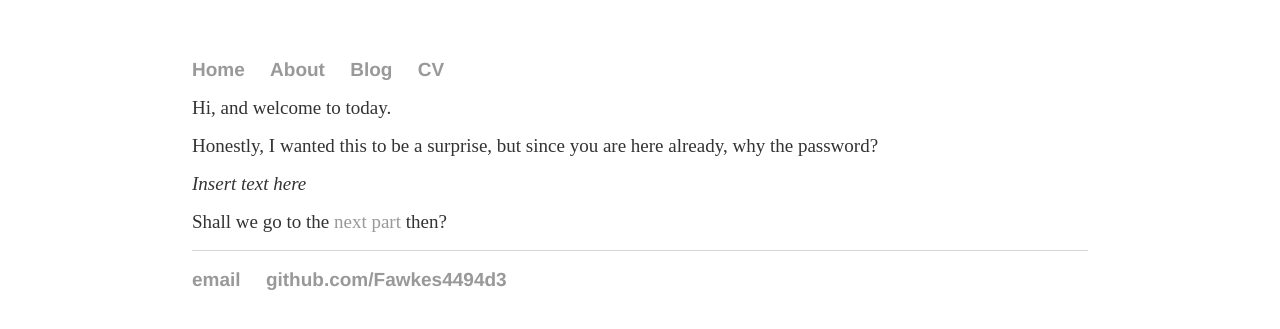
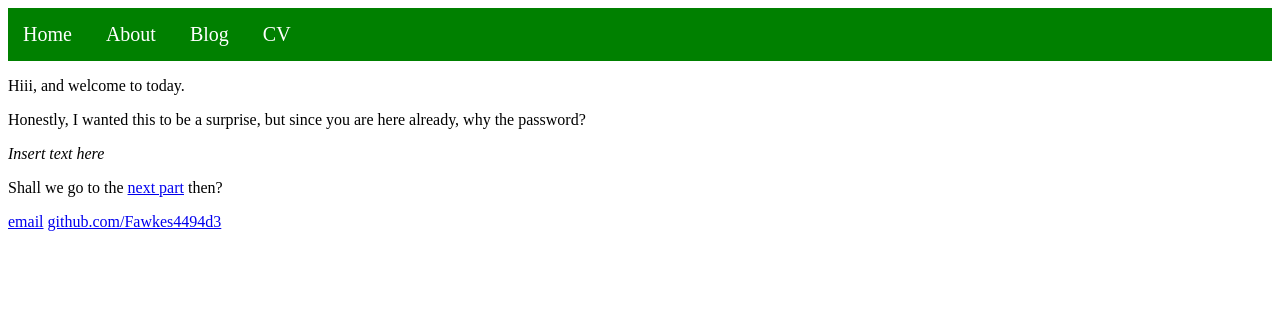
Before and after one commit to Fawkes4494d3/Fawkes4494d3.github.io, a Jekyll site: the page himars/3e2aa62395aba393f738f8caa175d9f62496b6ca/index.html, which Jekyll copies as it is, in a window 1280 px wide. Shown: the top 329 px of the page. Built offline with Jekyll 4.4.1, drawn with Linux system fonts in a browser that asks for light colours.

Commit message:
Update index.html

```diff
--- a/himars/3e2aa62395aba393f738f8caa175d9f62496b6ca/index.html
+++ b/himars/3e2aa62395aba393f738f8caa175d9f62496b6ca/index.html
@@ -3,33 +3,55 @@
 		<head>
 			<title> Fascinating Place: Web </title>
 			<!-- link to main stylesheet -->
-			<link rel="stylesheet" type="text/css" href="/css/main.css">
+			<!--link rel="stylesheet" type="text/css" href="/css/main.css"-->
 			<style>
-				div.ponder{
-					background-color: white;
-					display: none;
-					text-size: 50%;
+				nav {background-color: green;}
+				nav a {
+				  text-decoration: none;
+				  color: white;
+				  font-size: 20px;
+				  padding: 15px;
+				  display:inline-block;
 				}
-				span:hover + div.ponder{
-					display: block;
+				ul {
+				  display: inline;
+				  margin: 0;
+				  padding: 0;
 				}
+				ul li {display: inline-block;}
+				ul li:hover {background: #555;}
+				ul li:hover ul {display: block;}
+				ul li ul {
+				  position: absolute;
+				  width: 200px;
+				  display: none;
+				}
+				ul li ul li {
+				  background: #555;
+				  display: block;
+				}
+				ul li ul li a {display:block !important;}
+				ul li ul li:hover {background: #666;}
 			</style>
 		</head>
 		<body>
 			<nav>
-	    		<ul>
-	        		<li><a href="/">Home</a></li>
-		        	<li><a href="/about">About</a></li>
-				<li><a href="/blog">Blog</a></li>
-				<li class="hide.text">
-					<span class="hide.text"> <a class="hide.text" href="/blog/bloop1.html">CV</a> </span>
-					<div class="ponder" style="width: 100px"> Why?! ;_; </div> </li>
-				<li class="hide.text"><a class="hide-text" href="/himars">HiMars</a></li>
-	    		</ul>
+			  <a href="/">Home</a>
+			  <a href="/about">About</a>
+	        	  <a href="/blog">Blog</a>
+			  <ul>
+	        	    <li class="hide.text">
+				<a class="hide.text" href="/blog/bloop1.html">CV</a>
+				<ul>
+				    <li> <a href="#"> Why?! ;_; </a> </li>
+				</ul>
+			    </li>
+			  </ul>
 			</nav>
+
 			<div class="container">
 
-			<p> Hi, and welcome to today.</p>
+			<p> Hiii, and welcome to today.</p>
 			<p> Honestly, I wanted this to be a surprise, but since you are here already, why the password? </p>
 
 			<i> Insert text here </i>
```
